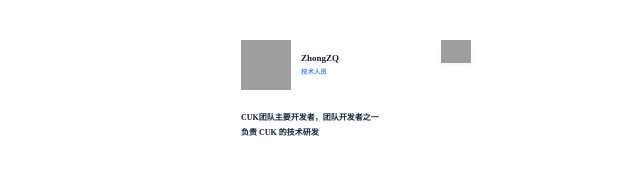
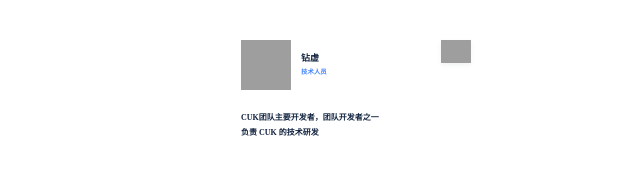
Before and after one commit to HTSGE/cuk, a plain HTML site: page pages/Home/index.html in a window 1280 px wide. Shown: the part 611-800 px from the top of the page, 284-924 px from the left. Drawn offline with Linux system fonts and the light colour scheme; grey boxes are pictures that could not be loaded.

Commit message:
Update index.html

```diff
--- a/pages/Home/index.html
+++ b/pages/Home/index.html
@@ -123,7 +123,7 @@
                   src="https://codefun-proj-user-res-1256085488.cos.ap-guangzhou.myqcloud.com/63247bfa5a7e3f03106287e7/6337a8542526c000111c8733/16645919919517840639.png"
                 />
                 <div class="flex-col items-start space-y-12 group_6">
-                  <span class="font_4 text_3">ZhongZQ</span>
+                  <span class="font_4 text_3">钻虚</span>
                   <span class="font_5 text_2">技术人员</span>
                 </div>
               </div>
```
